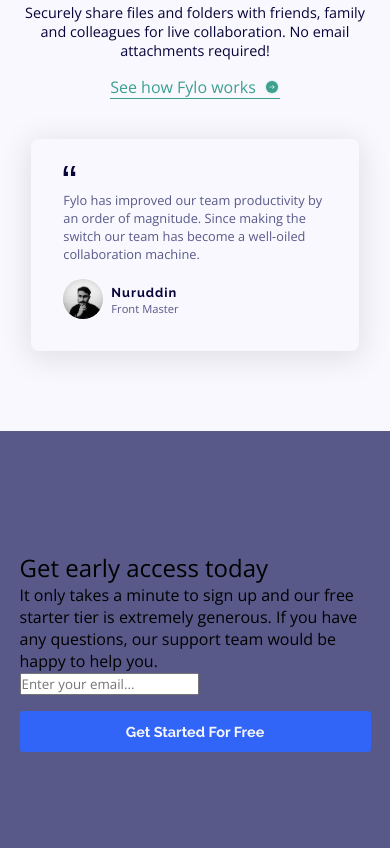
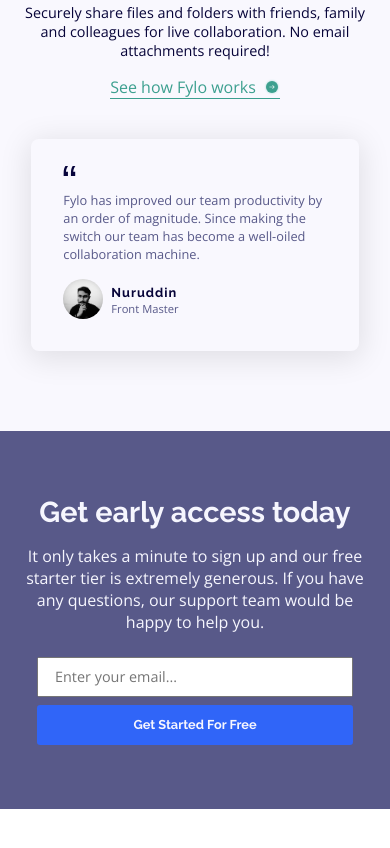
Before and after one commit to nuruddin-bin/fylo-landing-page-with-two-column, a plain HTML site: page index.html in a window 390 px wide. Shown: the part 1423-2271 px from the top of the page. After the commit the page ends 2232 px from the top, so only its background shows below. Drawn offline with nearby package versions, Linux system fonts and the light colour scheme.

Commit message:
access area

```diff
--- a/assets/css/style.css
+++ b/assets/css/style.css
@@ -151,7 +151,7 @@ body{
 }
 
 .submit-btn:hover{
-    opacity: .9;
+    background-color: rgb(77, 124, 255);
 }
 
 /*--- right ---*/
@@ -275,13 +275,64 @@ body{
 
 
 /*--------------- Access ------------- */
-.access{
+.main__access{
     width: min(90rem, 100%);
     background-color: var(--Desaturated-Blue);
     padding: 7.5rem 5vw;
+    display: flex;
+    justify-content: space-between;
+    align-items: center;
 }
 
+/*--- left ---*/
+.access__left{
+    width: 50%;
+}
 
+.access__h2{
+    font-size: 2rem;
+    color: var(--Light-Grayish-Blue);
+    font-family: var(--ff-Raleway);
+    font-weight: var(--fw-bold);
+}
+
+.access__p{
+    font-size: 1rem;
+    color: var(--Light-Grayish-Blue);
+    max-width: 55ch;
+    margin-top: 1rem;
+}
+
+/*--- right ---*/
+.access__right{
+    width: 38%;
+}
+
+#email_2{
+    outline: none;
+    width: 95%;
+    height: 2.5rem;
+    padding: .7rem 1rem;
+    font-size: .9rem;
+}
+
+.submit-btn-2{
+    width: 12rem;
+    height: 2.5rem;
+    font-size: .8rem;
+    font-family: var(--ff-Raleway);
+    font-weight: var(--fw-bold);
+    color: var(--Light-Grayish-Blue);
+    background-color: var(--Bright-Blue);
+    border: none;
+    border-radius: .2rem;
+    margin-top: 1.5rem;
+    transition: .3s;
+}
+
+.submit-btn-2:hover{
+    background-color: rgb(77, 124, 255);
+}
 
 
 
@@ -344,6 +395,14 @@ body{
 
     .main__p{
         font-size: .9rem;
+    }
+}
+
+
+@media(max-width: 856px){
+    /*--------------- Access ----------------*/
+    .access__h2{
+        font-size: 1.8rem;
     }
 }
 
@@ -428,6 +487,42 @@ body{
         margin-inline: auto;
     }
 
+    /*--------------- Access ----------------*/
+    .main__access{
+        flex-direction: column;
+        padding: 4rem 5vw;
+    }
+
+    /*--- left ---*/
+    .access__left{
+        width: 100%;
+        text-align: center;
+    }
+
+    .access__p{
+        margin-inline: auto;
+        max-width: 70ch;
+    }
+
+    /*--- right ---*/
+    .access__right{
+        width: 100%;
+        display: flex;
+        flex-direction: column;
+        justify-content: center;
+        align-items: center;
+        margin-top: 1.5rem;
+    }
+
+    #email_2{
+        width: min(25rem, 90%);
+    }
+
+    .submit-btn-2{
+        margin-top: .5rem;
+        width: min(25rem, 90%);
+    }
+
 }
 
 
--- a/index.html
+++ b/index.html
@@ -82,17 +82,17 @@
             </section>
 
             <!--------------- Access ------------->
-            <section class="access">
+            <section class="main__access">
                 <!--- left --->
                 <div class="access__left">
                     <h2 class="access__h2">Get early access today</h2>
-                    <p class="ccess__p">It only takes a minute to sign up and our free starter tier is extremely generous. If you have any questions, our support team would be happy to help you.</p>
+                    <p class="access__p">It only takes a minute to sign up and our free starter tier is extremely generous. If you have any questions, our support team would be happy to help you.</p>
                 </div>
 
                 <!--- right --->
                 <form action="subscribe.html" class="access__right">
                     <input type="email" name="q" id="email_2" placeholder="Enter your email...">
-                    <input type="submit" value="Get Started For Free" class="submit-btn">
+                    <input type="submit" value="Get Started For Free" class="submit-btn-2">
                 </form>
             </section>
 
```
